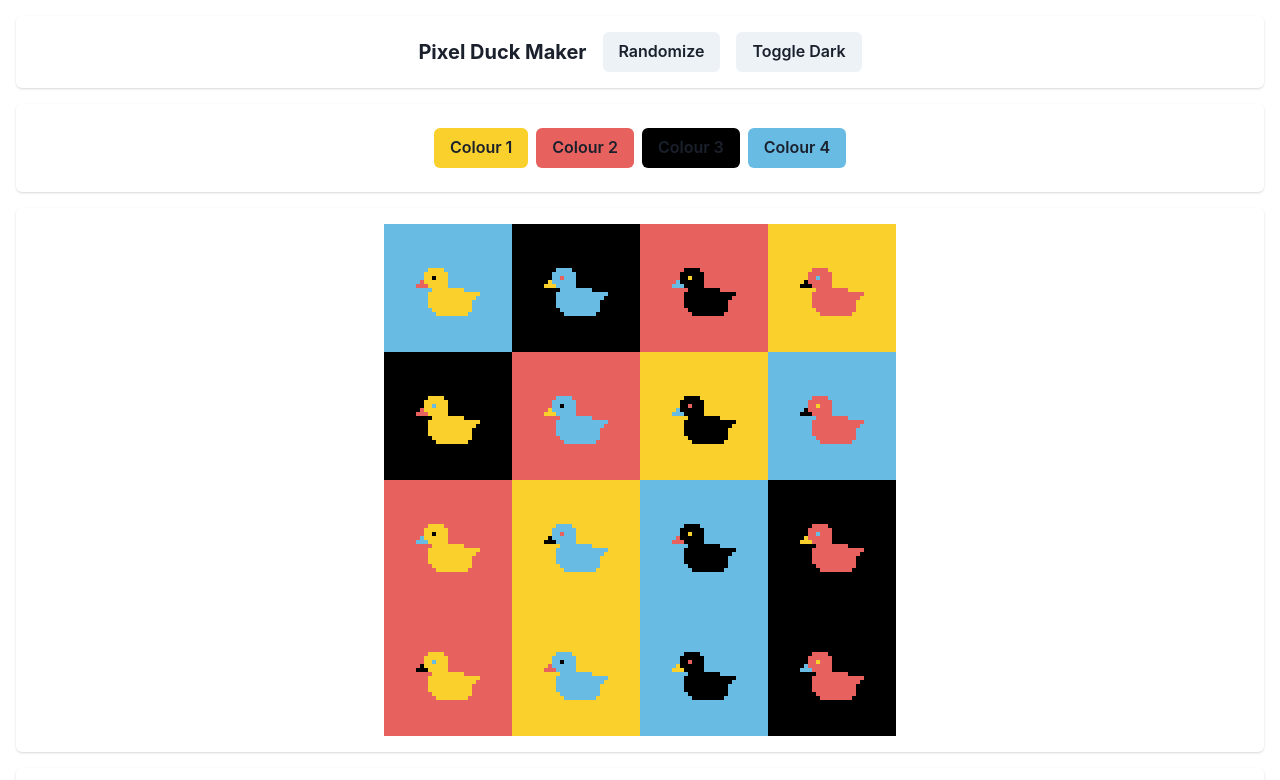
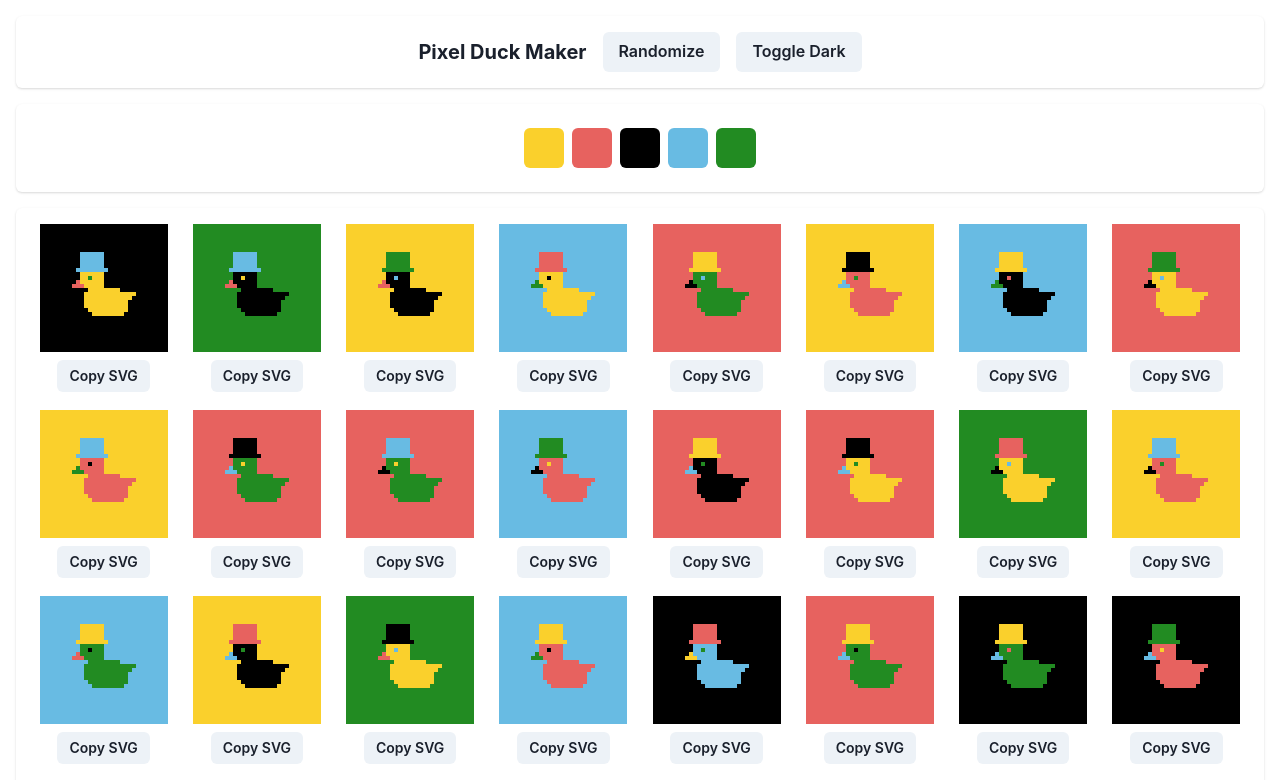
Before and after one commit to eldoraboo/pixel-duck, a React (Create React App) app: page / in a window 1280 px wide. Shown: the top 780 px of the page. Built offline with nearby package versions, Linux system fonts and the light colour scheme.

Commit message:
feat: add copy svg buttons

```diff
--- a/src/App.js
+++ b/src/App.js
@@ -1,9 +1,10 @@
 import "./App.css";
-
+import CopySVGButton from "./svgbutton";
 import React, { useState } from "react";
-import { BlockPicker } from "react-color";
+import { ChromePicker } from "react-color";
 import random from "lodash/random";
 import {
+  Link,
   Popover,
   PopoverTrigger,
   PopoverContent,
@@ -24,6 +25,7 @@ const App = () => {
   const [bgColor, setBgColor] = useState("#68BBE3");
   const [eyeColor, setEyeColor] = useState("#000000");
   const [beakColor, setBeakColor] = useState("#E7625F");
+  const [hatColor, setHatColor] = useState("#228B22");
   const colours = require("nice-color-palettes/1000");
 
   const handleRandomize = () => {
@@ -32,106 +34,51 @@ const App = () => {
     setBgColor(randomColours[1]);
     setEyeColor(randomColours[2]);
     setBeakColor(randomColours[3]);
+    setHatColor(randomColours[4]);
   };
 
-  const posCom = [
-    {
-      color: color,
-      bgColor: bgColor,
-      eyeColor: eyeColor,
-      beakColor: beakColor,
-    },
-    {
-      color: bgColor,
-      bgColor: eyeColor,
-      eyeColor: beakColor,
-      beakColor: color,
-    },
-    {
-      color: eyeColor,
-      bgColor: beakColor,
-      eyeColor: color,
-      beakColor: bgColor,
-    },
-    {
-      color: beakColor,
-      bgColor: color,
-      eyeColor: bgColor,
-      beakColor: eyeColor,
-    },
-    {
-      color: color,
-      bgColor: eyeColor,
-      eyeColor: bgColor,
-      beakColor: beakColor,
-    },
-    {
-      color: bgColor,
-      bgColor: beakColor,
-      eyeColor: eyeColor,
-      beakColor: color,
-    },
-    {
-      color: eyeColor,
-      bgColor: color,
-      eyeColor: beakColor,
-      beakColor: bgColor,
-    },
-    {
-      color: beakColor,
-      bgColor: bgColor,
-      eyeColor: color,
-      beakColor: eyeColor,
-    },
-    {
-      color: color,
-      bgColor: beakColor,
-      eyeColor: eyeColor,
-      beakColor: bgColor,
-    },
-    {
-      color: bgColor,
-      bgColor: color,
-      eyeColor: beakColor,
-      beakColor: eyeColor,
-    },
-    {
-      color: eyeColor,
-      bgColor: bgColor,
-      eyeColor: color,
-      beakColor: beakColor,
-    },
-    {
-      color: beakColor,
-      bgColor: eyeColor,
-      eyeColor: bgColor,
-      beakColor: color,
-    },
-    {
-      color: color,
-      bgColor: beakColor,
-      eyeColor: bgColor,
-      beakColor: eyeColor,
-    },
-    {
-      color: bgColor,
-      bgColor: color,
-      eyeColor: eyeColor,
-      beakColor: beakColor,
-    },
-    {
-      color: eyeColor,
-      bgColor: bgColor,
-      eyeColor: beakColor,
-      beakColor: color,
-    },
-    {
-      color: beakColor,
-      bgColor: eyeColor,
-      eyeColor: color,
-      beakColor: bgColor,
-    },
-  ];
+  function shuffleArray(array) {
+    for (let i = array.length - 1; i > 0; i--) {
+      const j = Math.floor(Math.random() * (i + 1));
+      [array[i], array[j]] = [array[j], array[i]];
+    }
+    return array;
+  }
+
+  function generatePermutations(variables, colors) {
+    const permutations = [];
+
+    function permute(arr, data) {
+      let i;
+      if (arr.length === 0) {
+        permutations.push(data);
+      } else {
+        for (i = 0; i < arr.length; i++) {
+          const curr = arr.slice();
+          const next = curr.splice(i, 1);
+          permute(curr, data.concat(next));
+        }
+      }
+    }
+
+    permute(colors, []);
+
+    const result = permutations.map((permutation) => {
+      return variables.reduce((obj, variable, index) => {
+        obj[variable] = permutation[index];
+        return obj;
+      }, {});
+    });
+
+    return result;
+  }
+
+  const variables = ['color', 'bgColor', 'eyeColor', 'beakColor', 'hatColor'];
+  const colors = [color, bgColor, eyeColor, beakColor, hatColor];
+  const posPerms = generatePermutations(variables, colors);
+  const posPerm = shuffleArray(posPerms);
+
+  console.log(posPerm);
 
   return (
     <SimpleGrid spacing={4} p={4}>
@@ -150,12 +97,10 @@ const App = () => {
         <CardBody>
           <Popover>
             <PopoverTrigger>
-              <Button bg={color} m={1}>
-                Colour 1
-              </Button>
+              <Button bg={color} m={1}></Button>
             </PopoverTrigger>
             <PopoverContent>
-              <BlockPicker
+              <ChromePicker
                 width="100%"
                 color={color}
                 onChange={(color) => setColor(color.hex)}
@@ -164,12 +109,10 @@ const App = () => {
           </Popover>
           <Popover>
             <PopoverTrigger>
-              <Button bg={beakColor} m={1}>
-                Colour 2
-              </Button>
+              <Button bg={beakColor} m={1}></Button>
             </PopoverTrigger>
             <PopoverContent>
-              <BlockPicker
+              <ChromePicker
                 width="100%"
                 color={beakColor}
                 onChange={(beakColor) => setBeakColor(beakColor.hex)}
@@ -178,12 +121,10 @@ const App = () => {
           </Popover>
           <Popover>
             <PopoverTrigger>
-              <Button bg={eyeColor} m={1}>
-                Colour 3
-              </Button>
+              <Button bg={eyeColor} m={1}></Button>
             </PopoverTrigger>
             <PopoverContent>
-              <BlockPicker
+              <ChromePicker
                 width="100%"
                 color={eyeColor}
                 onChange={(eyeColor) => setEyeColor(eyeColor.hex)}
@@ -192,24 +133,38 @@ const App = () => {
           </Popover>
           <Popover>
             <PopoverTrigger>
-              <Button bg={bgColor} m={1}>
-                Colour 4
-              </Button>
+              <Button bg={bgColor} m={1}></Button>
             </PopoverTrigger>
             <PopoverContent>
-              <BlockPicker
+              <ChromePicker
                 width="100%"
                 color={bgColor}
                 onChange={(bgColor) => setBgColor(bgColor.hex)}
               />
             </PopoverContent>
           </Popover>
+          <Popover>
+            <PopoverTrigger>
+              <Button bg={hatColor} m={1}></Button>
+            </PopoverTrigger>
+            <PopoverContent>
+              <ChromePicker
+                width="100%"
+                color={hatColor}
+                onChange={(hatColor) => setHatColor(hatColor.hex)}
+              />
+            </PopoverContent>
+          </Popover>
         </CardBody>
       </Card>
       <Card align="center" p={4}>
-        <HStack spacing={4}>
-          <SimpleGrid columns={{ base: 2, sm: 3, md: 4 }}>
-            {posCom.map((com, index) => (
+        <SimpleGrid
+          align="center"
+          width="100%"
+          minChildWidth="128px"
+          spacing="10px"
+        >
+          {posPerm.map((com, index) => (
             <Box>
               <svg
                 key={index}
@@ -217,31 +172,22 @@ const App = () => {
                 viewBox="0 0 128 128"
                 width="128"
                 height="128"
+                role="img"
+                xmlns="http://www.w3.org/2000/svg"
               >
+                <rect x="0" y="0" width="128" height="128" fill={com.bgColor} />
                 <rect
-                    x="0"
-                    y="0"
-                    width="128"
-                    height="128"
-                    fill={com.bgColor}
+                  x="40"
+                  y="28"
+                  width="24"
+                  height="16"
+                  fill={com.hatColor}
                 />
-                  <rect x="44" y="44" width="16" height="4" fill={com.color} />
+                <rect x="36" y="44" width="32" height="4" fill={com.hatColor} />
                 <rect x="40" y="48" width="24" height="4" fill={com.color} />
                 <rect x="40" y="52" width="24" height="4" fill={com.color} />
-                  <rect
-                    x="48"
-                    y="52"
-                    width="4"
-                    height="4"
-                    fill={com.eyeColor}
-                  />
-                  <rect
-                    x="36"
-                    y="56"
-                    width="4"
-                    height="4"
-                    fill={com.beakColor}
-                  />
+                <rect x="48" y="52" width="4" height="4" fill={com.eyeColor} />
+                <rect x="36" y="56" width="4" height="4" fill={com.beakColor} />
                 <rect
                   x="32"
                   y="60"
@@ -259,13 +205,65 @@ const App = () => {
                 <rect x="48" y="84" width="40" height="4" fill={com.color} />
                 <rect x="52" y="88" width="32" height="4" fill={com.color} />
               </svg>
+              <CopySVGButton
+                svg={`<svg
+                key="${index}"
+                id="duck"
+                viewBox="0 0 128 128"
+                width="128"
+                height="128"
+                role="img"
+                xmlns="http://www.w3.org/2000/svg"
+              >
+                <rect x="0" y="0" width="128" height="128" fill="${com.bgColor}" />
+                <rect
+                  x="40"
+                  y="28"
+                  width="24"
+                  height="16"
+                  fill="${com.hatColor}"
+                />
+                <rect x="36" y="44" width="32" height="4" fill="${com.hatColor}" />
+                <rect x="40" y="48" width="24" height="4" fill="${com.color}" />
+                <rect x="40" y="52" width="24" height="4" fill="${com.color}" />
+                <rect x="48" y="52" width="4" height="4" fill="${com.eyeColor}" />
+                <rect x="36" y="56" width="4" height="4" fill="${com.beakColor}" />
+                <rect
+                  x="32"
+                  y="60"
+                  width="12"
+                  height="4"
+                  fill="${com.beakColor}"
+                />
+                <rect x="40" y="56" width="24" height="4" fill="${com.color}" />
+                <rect x="44" y="60" width="20" height="4" fill="${com.color}" />
+                <rect x="48" y="64" width="32" height="4" fill="${com.color}" />
+                <rect x="44" y="68" width="52" height="4" fill="${com.color}" />
+                <rect x="44" y="72" width="48" height="4" fill="${com.color}" />
+                <rect x="44" y="76" width="44" height="4" fill="${com.color}" />
+                <rect x="44" y="80" width="44" height="4" fill="${com.color}" />
+                <rect x="48" y="84" width="40" height="4" fill="${com.color}" />
+                <rect x="52" y="88" width="32" height="4" fill="${com.color}" />
+              </svg>`}
+              />
             </Box>
           ))}
         </SimpleGrid>
-        </HStack>
       </Card>
       <Card align="center" p={4}>
         <Text>Made with ♥ by Eldora</Text>
+        <Text>
+          Colors from{" "}
+          <Link href="https://github.com/Jam3/nice-color-palettes">
+            Nice Color Palettes
+          </Link>{" "}
+        </Text>
+        <Text>
+          Color Picker from{" "}
+          <Link href="https://github.com/casesandberg/react-color">
+            React Color
+          </Link>
+        </Text>
       </Card>
     </SimpleGrid>
   );
--- /dev/null
+++ b/src/svgbutton.js
@@ -0,0 +1,21 @@
+import React, { useState } from "react";
+import { Button } from "@chakra-ui/react";
+
+const CopySVGButton = ({ svg }) => {
+  const [copySuccess, setCopySuccess] = useState("");
+  const copyToClipboard = (e) => {
+    navigator.clipboard.writeText(svg).then(() => {
+      setCopySuccess("Copied!");
+      setTimeout(() => setCopySuccess(""), 2000);
+    });
+  };
+
+  return (
+    <Button size="sm" m={2} onClick={copyToClipboard}>
+      {!copySuccess && "Copy SVG"}
+      {copySuccess && <span>{copySuccess}</span>}
+    </Button>
+  );
+};
+
+export default CopySVGButton;
```
Also changed, not shown: 7 other files (tests, documents, lock files or other folders). Lines whose indentation alone changed are shown as unchanged.
